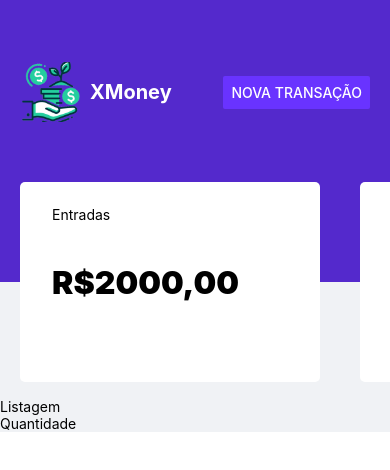
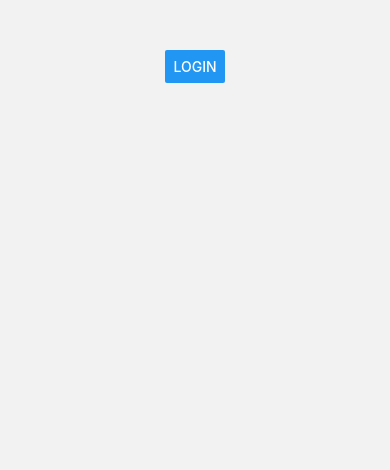
Before and after one commit to Baniomash/XmoneyMobile, a React Native app: screen /loginPage in a window 390 px wide. Shown: the top 470 px of the page. Built offline with nearby package versions, Linux system fonts and the light colour scheme.

Commit message:
feat: added Stack navigation and screens folder

```diff
--- a/App.tsx
+++ b/App.tsx
@@ -1,30 +1,22 @@
+import { NavigationContainer } from "@react-navigation/native";
+import { createNativeStackNavigator } from "@react-navigation/native-stack";
 import React, { useState } from "react";
-import { View } from "react-native";
-import { Cards } from "./src/components/Cards";
-import { Header } from "./src/components/Header";
-import { NewTransactionModal } from "./src/components/NewTransactionModal";
-import { TransactionsTable } from "./src/components/TransactionsTable";
+import { ChartsPage } from "./src/screens/ChartsPage";
+import { LoginPage } from "./src/screens/LoginPage";
+import { TransactionsPage } from "./src/screens/TransactionsPage";
 
 export default function App() {
-  const [isNewTransactionModalOpen, setIsNewTransactionModalOpen] =
-    useState(false);
-
-  function handleOpenNewTransactionModal() {
-    setIsNewTransactionModalOpen(true);
-  }
-
-  function handleCloseNewTransactionModal() {
-    setIsNewTransactionModalOpen(false);
-  }
+  const Stack = createNativeStackNavigator();
   return (
-    <View style={{ backgroundColor: "#f0f2f5" }}>
-      <Header onOpenNewTransactionModal={handleOpenNewTransactionModal} />
-      <Cards />
-      <TransactionsTable />
-      <NewTransactionModal
-        isOpen={isNewTransactionModalOpen}
-        onRequestClose={handleCloseNewTransactionModal}
-      />
-    </View>
+    <NavigationContainer>
+      <Stack.Navigator
+        initialRouteName="loginPage"
+        screenOptions={{ headerShown: false }}
+      >
+        <Stack.Screen name="loginPage" component={LoginPage} />
+        <Stack.Screen name="transactionsPage" component={TransactionsPage} />
+        <Stack.Screen name="chartsPage" component={ChartsPage} />
+      </Stack.Navigator>
+    </NavigationContainer>
   );
 }
--- a/babel.config.js
+++ b/babel.config.js
@@ -1,6 +1,7 @@
-module.exports = function(api) {
+module.exports = function (api) {
   api.cache(true);
   return {
-    presets: ['babel-preset-expo'],
+    presets: ["babel-preset-expo"],
+    plugins: ["react-native-reanimated/plugin"],
   };
 };
--- /dev/null
+++ b/src/screens/ChartsPage.tsx
@@ -0,0 +1,9 @@
+import { Text, View } from "react-native";
+
+export function ChartsPage() {
+  return (
+    <View style={{ alignItems: "center", margin: 50 }}>
+      <Text>Graficos</Text>
+    </View>
+  );
+}
--- /dev/null
+++ b/src/screens/LoginPage.tsx
@@ -0,0 +1,14 @@
+import { Button, View } from "react-native";
+
+export function LoginPage({ navigation }) {
+  return (
+    <View style={{ alignItems: "center", margin: 50 }}>
+      <Button
+        title="Login"
+        onPress={() => {
+          navigation.navigate("transactionsPage");
+        }}
+      />
+    </View>
+  );
+}
--- /dev/null
+++ b/src/screens/TransactionsPage.tsx
@@ -0,0 +1,31 @@
+import { useState } from "react";
+import { View } from "react-native";
+import { Cards } from "../components/Cards";
+import { Header } from "../components/Header";
+import { NewTransactionModal } from "../components/NewTransactionModal";
+import { TransactionsTable } from "../components/TransactionsTable";
+
+export function TransactionsPage() {
+
+  const [isNewTransactionModalOpen, setIsNewTransactionModalOpen] =
+    useState(false);
+
+  function handleOpenNewTransactionModal() {
+    setIsNewTransactionModalOpen(true);
+  }
+
+  function handleCloseNewTransactionModal() {
+    setIsNewTransactionModalOpen(false);
+  }
+  return (
+    <View style={{ backgroundColor: "#f0f2f5" }}>
+      <Header onOpenNewTransactionModal={handleOpenNewTransactionModal} />
+      <Cards />
+      <TransactionsTable />
+      <NewTransactionModal
+        isOpen={isNewTransactionModalOpen}
+        onRequestClose={handleCloseNewTransactionModal}
+      />
+    </View>
+  );
+}
```
Also changed, not shown: package.json (+8 -0 lines), src/hooks/useTransactions.tsx (+33 -28 lines), 1 other file (tests, documents, lock files or other folders).
